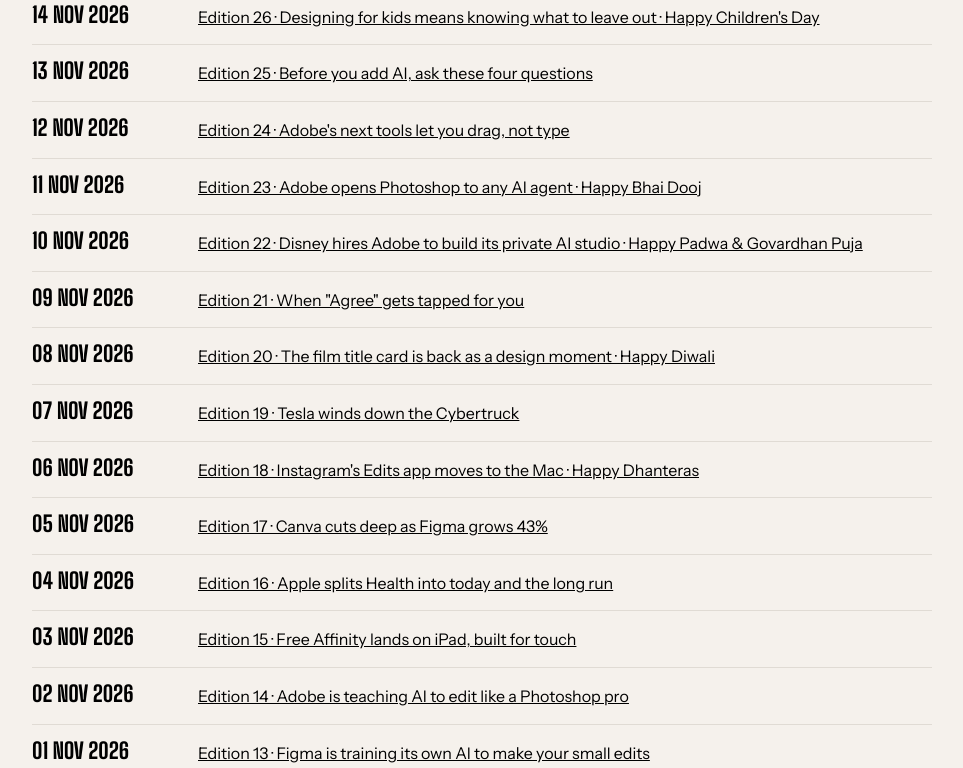
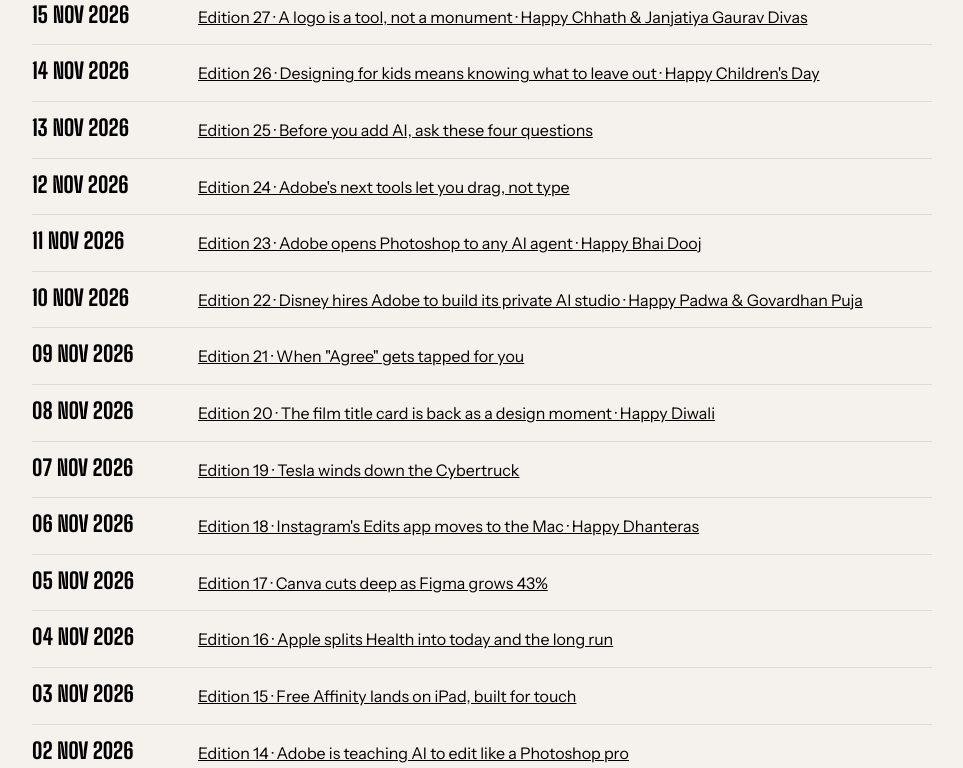
Before and after one commit to designeryogesh/the-kerning-times, a plain HTML site: page archive.html in a window 1280 px wide. Shown: the part 332-1100 px from the top of the page, without its empty margins (158-1121 px from the left). Drawn offline with Linux system fonts and the light colour scheme.

Commit message:
Archive: add Edition 27

```diff
--- a/archive.html
+++ b/archive.html
@@ -20,6 +20,7 @@ a{color:var(--ink)}
 <h2>Editions</h2>
 <ul>
 <!-- EDITIONS: newest first; the daily task adds one <li> at the top -->
+<li><b>15 Nov 2026</b><a href="editions/2026-11-15-edition-27.html">Edition 27 · A logo is a tool, not a monument · Happy Chhath &amp; Janjatiya Gaurav Divas</a></li>
 <li><b>14 Nov 2026</b><a href="editions/2026-11-14-edition-26.html">Edition 26 · Designing for kids means knowing what to leave out · Happy Children's Day</a></li>
 <li><b>13 Nov 2026</b><a href="editions/2026-11-13-edition-25.html">Edition 25 · Before you add AI, ask these four questions</a></li>
 <li><b>12 Nov 2026</b><a href="editions/2026-11-12-edition-24.html">Edition 24 · Adobe's next tools let you drag, not type</a></li>
```
